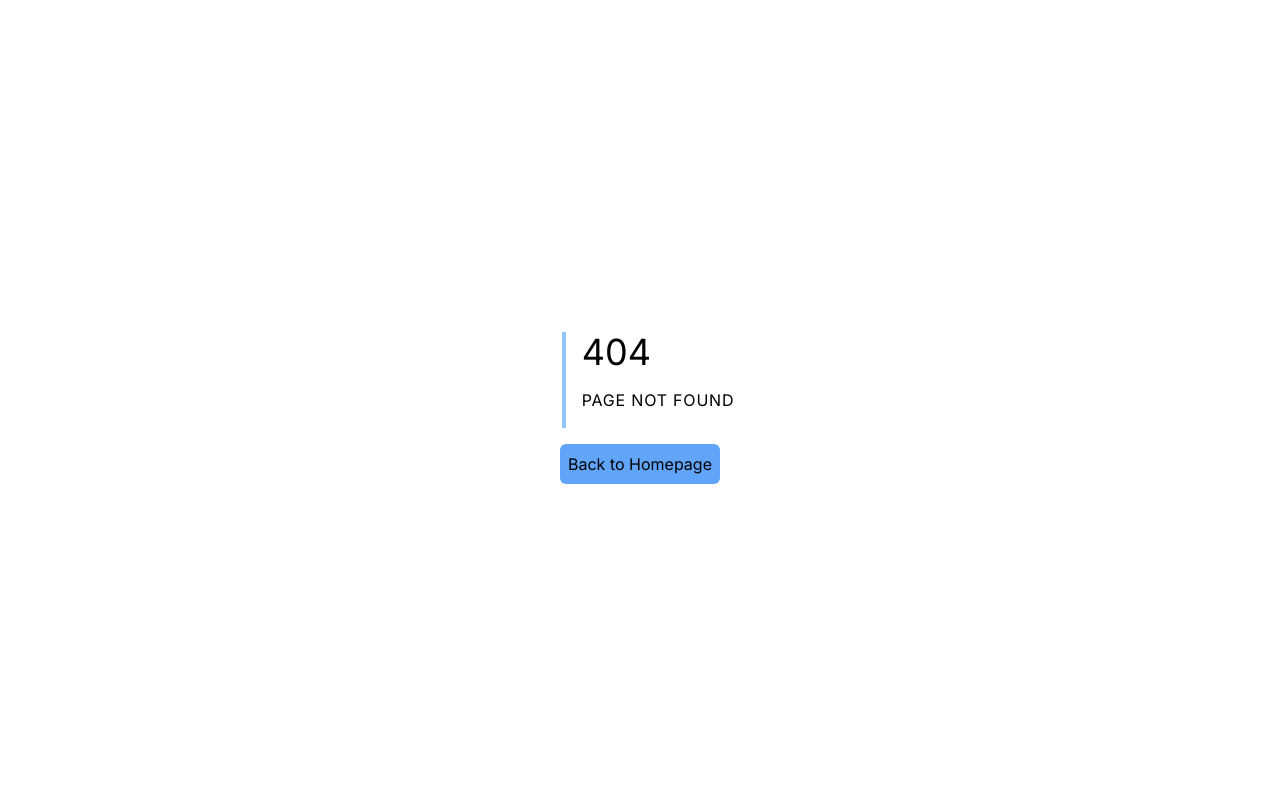
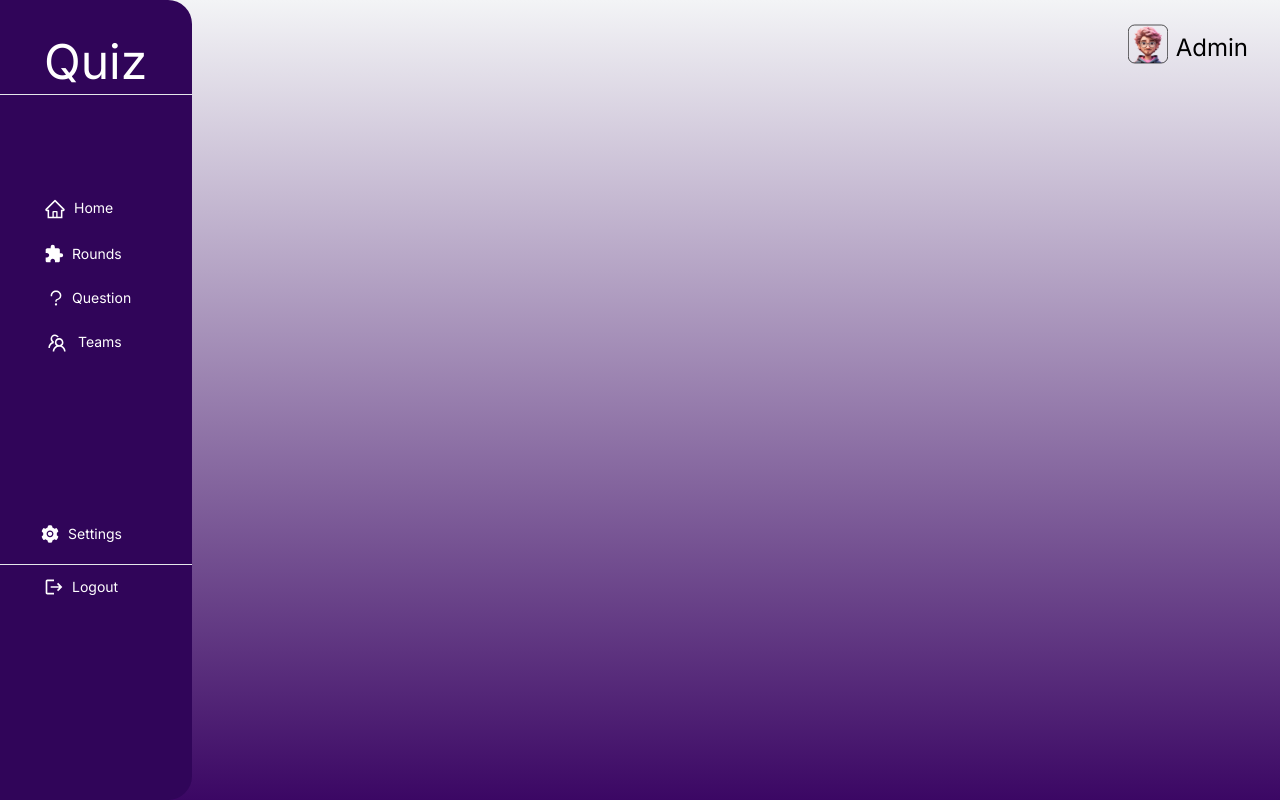
Before and after one commit to cdyniranjan7321/Quiz_App_Project_in_React_Js, a Next.js app: page /adminhome in a window 1280 px wide. Before the commit this address had no page. Built offline with nearby package versions, Linux system fonts and the light colour scheme.

Commit message:
QA-39 added folder adminhome

```diff
--- /dev/null
+++ b/src/app/(admin)/adminhome/page.tsx
@@ -0,0 +1,14 @@
+'use client'
+import React, { useState } from 'react'
+import Image from 'next/image'
+import AdminSidebar from '@/components/AdminSidebar'
+const AdminHome = () => {
+  return (
+    <div >
+      <div>
+      <AdminSidebar/>
+      </div>
+     </div>
+  )
+}
+export default AdminHome
```
